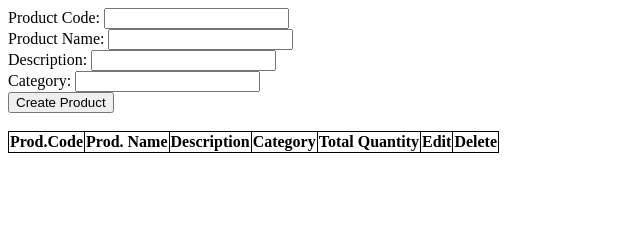
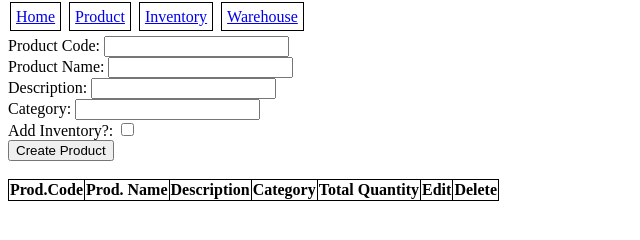
Before and after one commit to francoisvandette/Shopify-Backend-Challenge, a plain HTML site: page index.html in a window 1280 px wide. Shown: the whole page, without its empty margins (0-640 px from the left). Drawn offline with Linux system fonts and the light colour scheme.

Commit message:
May 14, dinner push
- added header script
- made files for warehouse and inventory pages

```diff
--- /dev/null
+++ b/header.js
@@ -0,0 +1,8 @@
+let header = document.querySelector(`#header`);
+
+header.innerHTML = `
+    <a href="index.html">Home</a>
+    <a href="index.html">Product</a>
+    <a href="inventory.html">Inventory</a>
+    <a href="warehouse.html">Warehouse</a>
+`;
--- a/index.html
+++ b/index.html
@@ -5,12 +5,14 @@
     <meta http-equiv="X-UA-Compatible" content="IE=edge">
     <meta name="viewport" content="width=device-width, initial-scale=1.0">
     <link rel="stylesheet" href="style.css">
-    <title>Inventory Manager</title>
+    <title>Inventory Manager: Home/Product</title>
 </head>
 <body>
-
+    <div id="header">
+        <script src="header.js"></script>
+    </div>
     <div>
-        <form action="">
+        <form>
             <!-- code -->
             <label for="product-code-input">Product Code:</label>
             <input type="text" id="product-code-input"><span id="product-code-edit"></span><br>
@@ -23,8 +25,12 @@
             <!-- categ -->
             <label for="product-category-input">Category:</label>
             <input type="text" id="product-category-input"><br>
+            <!-- checkbox -->
+            <label for="add-inventory-checkbox">Add Inventory?:</label>
+            <input type="checkbox" id="add-inventory-check"><br>
 
-            <button type="button" id="create-product-btn">Create Product</button>
+
+            <button type="button" id="create-product-btn" style="display: block">Create Product</button>
             <button type="button" id="edit-product-btn" style="display: none;">Edit Product</button>
         </form><br>
     </div>
@@ -48,42 +54,7 @@
 
 
     <script src="localbase.dev.js"></script>
-    <script>
-        // let db = new Localbase('FrancoisVandette_inventoryDB');
-
-        // let productTable1;
-        // let array2 = [];
-        // let testarray = db.collection('product').get().then(product => {
-        //     console.log(product);
-        //     let productTable1 = product;
-        //     let array1 = [];
-        //     for(let i = 0; i < productTable1.length; i++) {
-        //         if (productTable1[i].ProductName == `crap`) {
-        //             array1.push(productTable1[i]);
-        //         }
-        //     }
-        //     console.log(`"crap" rows:`,array1);
-        //     return array1;
-
-        // }).then(productTable1 => {
-        //     for(let i = 0; i < productTable1.length; i++) {
-        //         if (productTable1[i].ProductName == `crap`) {
-        //             array1.push(productTable1[i]);
-        //         }
-        //     }
-        //     console.log(array1);
-        // });
-
-
-
-
-
-        // let firstTest = db.collection('product').doc({ ProductName: `test` }).get().then(document => {
-        //     console.log(document);
-        // });
-    </script>
     <script src="indexedDbService.localbase.js"></script>
     <script src="index.js"></script>
-
 </body>
 </html>
--- a/index.js
+++ b/index.js
@@ -169,3 +169,16 @@ async function setEditProductChanges() {
 }
 
 editProductBtn.addEventListener(`click`, setEditProductChanges);
+
+let checkbox = document.querySelector(`#add-inventory-check`);
+
+checkbox.addEventListener(`click`, checked)
+
+function checked() {
+    if(checkbox.checked){
+        console.log(`checkbox is checked`);
+    }
+    if(!checkbox.checked){
+        console.log(`checkbox NOT checked`);
+    }
+}
--- a/style.css
+++ b/style.css
@@ -2,3 +2,13 @@ table, th, td {
     border-collapse: collapse;
     border: 1px solid black;
 }
+
+div#header a {
+    border: 1px solid black;
+    padding: 5px;
+    margin: 2px;
+}
+
+div#header {
+    margin-bottom: 10px;
+}
```
Also changed, not shown: inventory.html (added, +20 -0 lines), warehouse.html (added, +20 -0 lines), inventory.js (added), warehouse.js (added).
